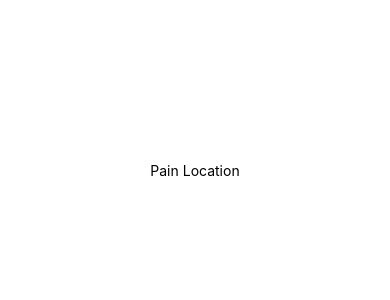
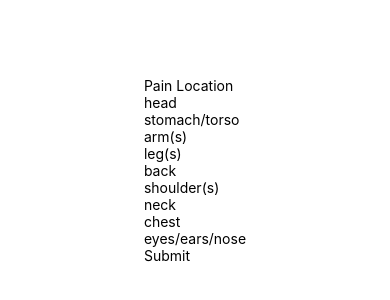
Before and after one commit to MyKamonohashi/itamitto-frontend, a React Native app in the folder client/: screen / in a window 390 px wide. Shown: the part 252-552 px from the top of the page. Built offline with nearby package versions, Linux system fonts and the light colour scheme.

Commit message:
feat: add buttons

```diff
--- a/client/src/components/FrameThree.tsx
+++ b/client/src/components/FrameThree.tsx
@@ -26,7 +26,36 @@ export default function FrameThree() {
     <View>
       <Text>{language.title.pain_location}</Text>
       <View>
-
+        <Pressable>
+          <Text>{language.pain_location.head}</Text>
+        </Pressable>
+        <Pressable>
+          <Text>{language.pain_location.stomach}</Text>
+        </Pressable>
+        <Pressable>
+          <Text>{language.pain_location.arm}</Text>
+        </Pressable>
+        <Pressable>
+          <Text>{language.pain_location.leg}</Text>
+        </Pressable>
+        <Pressable>
+          <Text>{language.pain_location.back}</Text>
+        </Pressable>
+        <Pressable>
+          <Text>{language.pain_location.shoulder}</Text>
+        </Pressable>
+        <Pressable>
+          <Text>{language.pain_location.neck}</Text>
+        </Pressable>
+        <Pressable>
+          <Text>{language.pain_location.chest}</Text>
+        </Pressable>
+        <Pressable>
+          <Text>{language.pain_location.eyes_ears_nose}</Text>
+        </Pressable>
+        <Pressable>
+          <Text>{language.button.submit}</Text>
+        </Pressable>
       </View>
     </View>
   );
```
